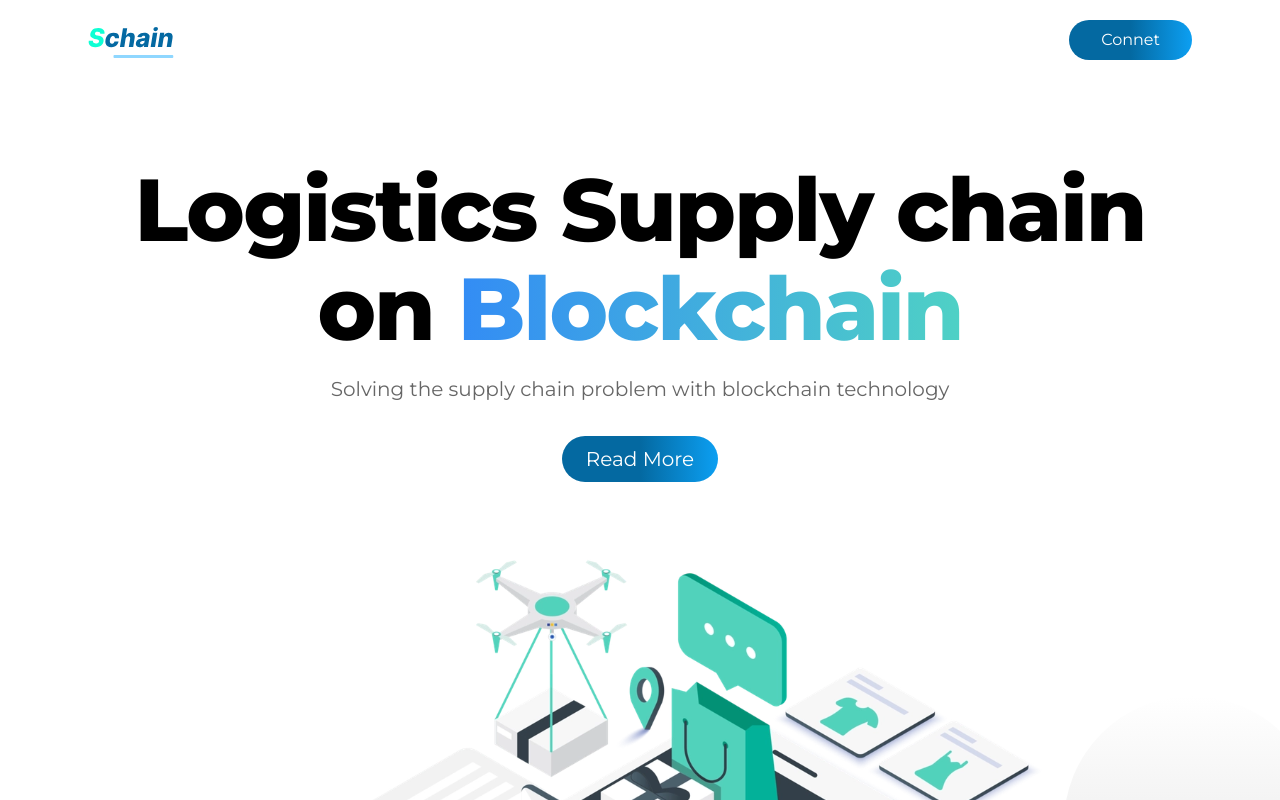
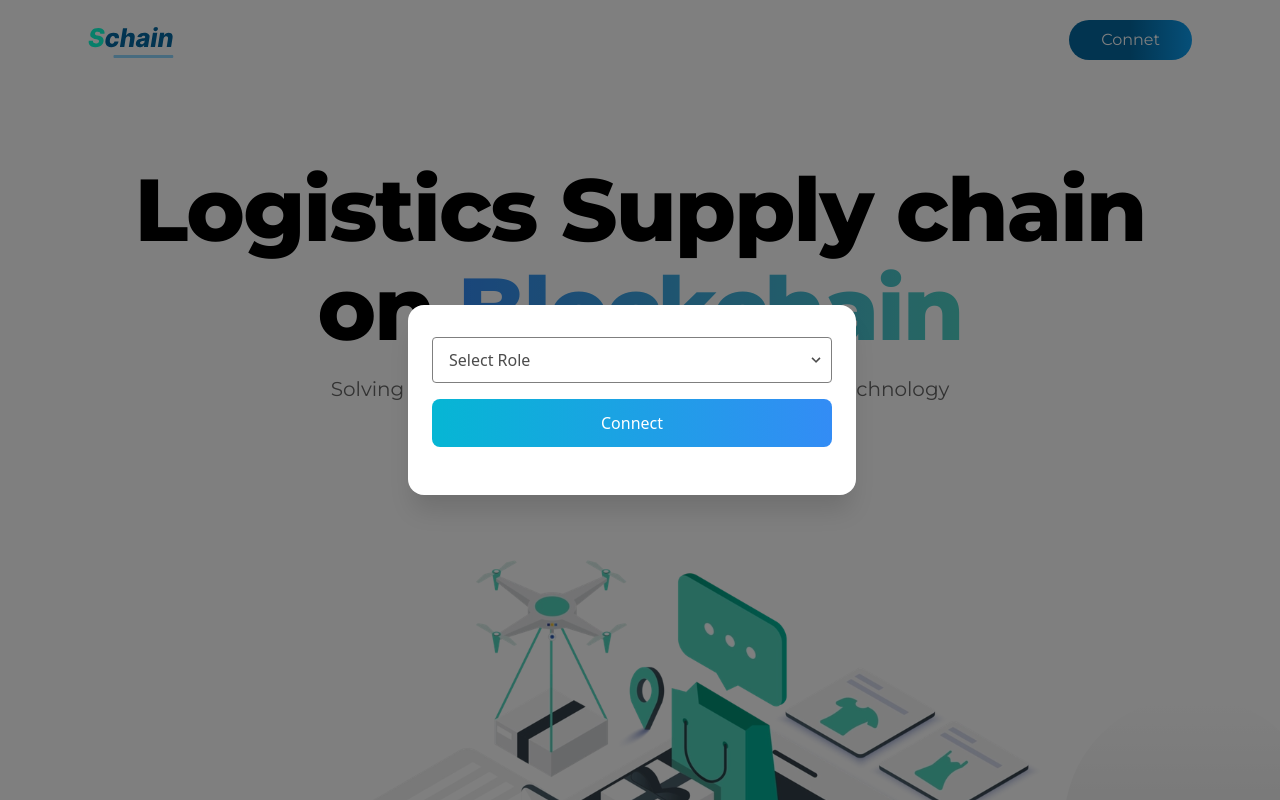
Before and after one commit to mendsalbert/schain, a Next.js app: page / in a window 1280 px wide. Both pictures are taken after a click on the button "Connet". Shown: the top 800 px of the page. Built offline with nearby package versions, Linux system fonts and the light colour scheme.

Commit message:
schain ui

```diff
--- /dev/null
+++ b/components/AuthModal.tsx
@@ -0,0 +1,43 @@
+import React, { useState, useEffect } from "react";
+import { productData } from "../utils/sample-data";
+
+const AuthModal = (props) => {
+  return (
+    <>
+      <div className="relative">
+        <select
+          className="block appearance-none w-full bg-gray-200 border border-gray-200 text-gray-700 py-3 px-4 pr-8 rounded leading-tight focus:outline-none focus:bg-white focus:border-gray-500"
+          id="grid-state"
+        >
+          <option>Select Role</option>
+          <option>Customer</option>
+          <option>Admininstrator</option>
+          <option>Manager</option>
+          <option>Manufacturer</option>
+          <option>Tester</option>
+          <option>Tranporter</option>
+        </select>
+        <div className="pointer-events-none absolute inset-y-0 right-0 flex items-center px-2 text-gray-700">
+          <svg
+            className="fill-current h-4 w-4"
+            xmlns="http://www.w3.org/2000/svg"
+            viewBox="0 0 20 20"
+          >
+            <path d="M9.293 12.95l.707.707L15.657 8l-1.414-1.414L10 10.828 5.757 6.586 4.343 8z" />
+          </svg>
+        </div>
+      </div>
+      <div className="flex flex-wrap -mx-3 mb-6 mt-4">
+        <div className="w-full px-3">
+          <div className="bg-gradient-to-r w-full from-cyan-500 to-blue-500 px-6 py-3 rounded-lg text-center cursor-pointer text-white">
+            Connect
+          </div>
+        </div>
+      </div>
+    </>
+
+    // </form>
+  );
+};
+
+export default AuthModal;
--- a/components/partials/Header.jsx
+++ b/components/partials/Header.jsx
@@ -1,8 +1,11 @@
 import React, { useState, useEffect } from "react";
+import AuthModal from "../AuthModal";
 
+import Modal from "../Modal";
 function Header() {
   const [top, setTop] = useState(true);
-
+  const [open, setOpen] = useState(false);
+  const [comp, setComp] = useState("");
   // detect whether user has scrolled the page down by 10px
   useEffect(() => {
     const scrollHandler = () => {
@@ -32,7 +35,14 @@ function Header() {
           <nav className="flex flex-grow">
             <ul className="flex flex-grow justify-end flex-wrap items-center">
               <li>
-                <button className="bg-gradient-to-r active:outline-none active:border-none from-[#0469A1] via-[#0469A1]  to-[#0C9FF2]  text-center w-max   px-8 py-2  rounded-full cursor-pointer text-white">
+                <button
+                  onClick={() => {
+                    setOpen(!open);
+
+                    setComp(<AuthModal />);
+                  }}
+                  className="bg-gradient-to-r active:outline-none active:border-none from-[#0469A1] via-[#0469A1]  to-[#0C9FF2]  text-center w-max   px-8 py-2  rounded-full cursor-pointer text-white"
+                >
                   Connet
                 </button>
               </li>
@@ -40,6 +50,9 @@ function Header() {
           </nav>
         </div>
       </div>
+      <Modal open={open} onClose={() => setOpen(false)}>
+        {comp}
+      </Modal>
     </header>
   );
 }
```
